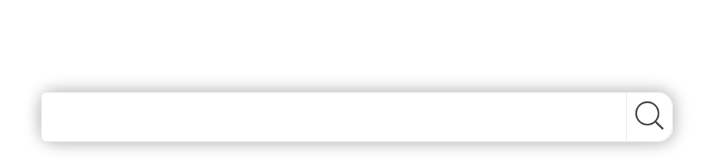
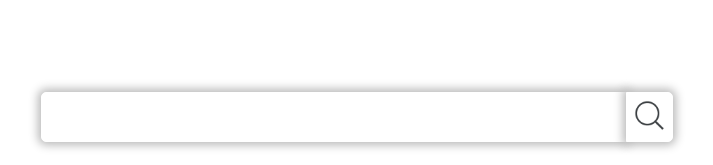
Before and after one commit to JonieFu/nav, a plain HTML site: page src/index.html in a window 1280 px wide. Shown: the part 148-313 px from the top of the page, 283-996 px from the left. Drawn offline with nearby package versions, Linux system fonts and the light colour scheme.

Commit message:
修改样式

```diff
--- a/src/style.css
+++ b/src/style.css
@@ -26,24 +26,26 @@ a {
 form {
   display: flex;
   justify-content: space-between;
-  border-radius: 15px;
-  box-shadow: 0px 0px 15px 2px rgba(184, 184, 184, 1);
+  border-radius: 5px;
+  /* box-shadow: 0px 0px 15px 2px rgba(184, 184, 184, 1); */
 }
 .globalHeader input {
   width: 100%;
   padding: 5px 10px;
   border-top-left-radius: 5px;
   border-bottom-left-radius: 5px;
-  border: 1px solid #eeeeee;
+  box-shadow: 0px 0px 10px 3px rgba(184, 184, 184, 1);
+  border: 1px solid #ffffff;
 }
 .globalHeader button {
   width: 50px;
   padding: 5px;
   background-color: white;
-  border-top-right-radius: 15px;
-  border-bottom-right-radius: 15px;
+  border-top-right-radius: 5px;
+  border-bottom-right-radius: 5px;
   margin-left: -1px;
-  border: 1px solid #eeeeee;
+  border: 1px solid white;
+  box-shadow: 0px 0px 10px 3px rgba(184, 184, 184, 1);
   cursor: pointer;
 }
 
```
Also changed, not shown: src/index.html (+0 -1 lines).
